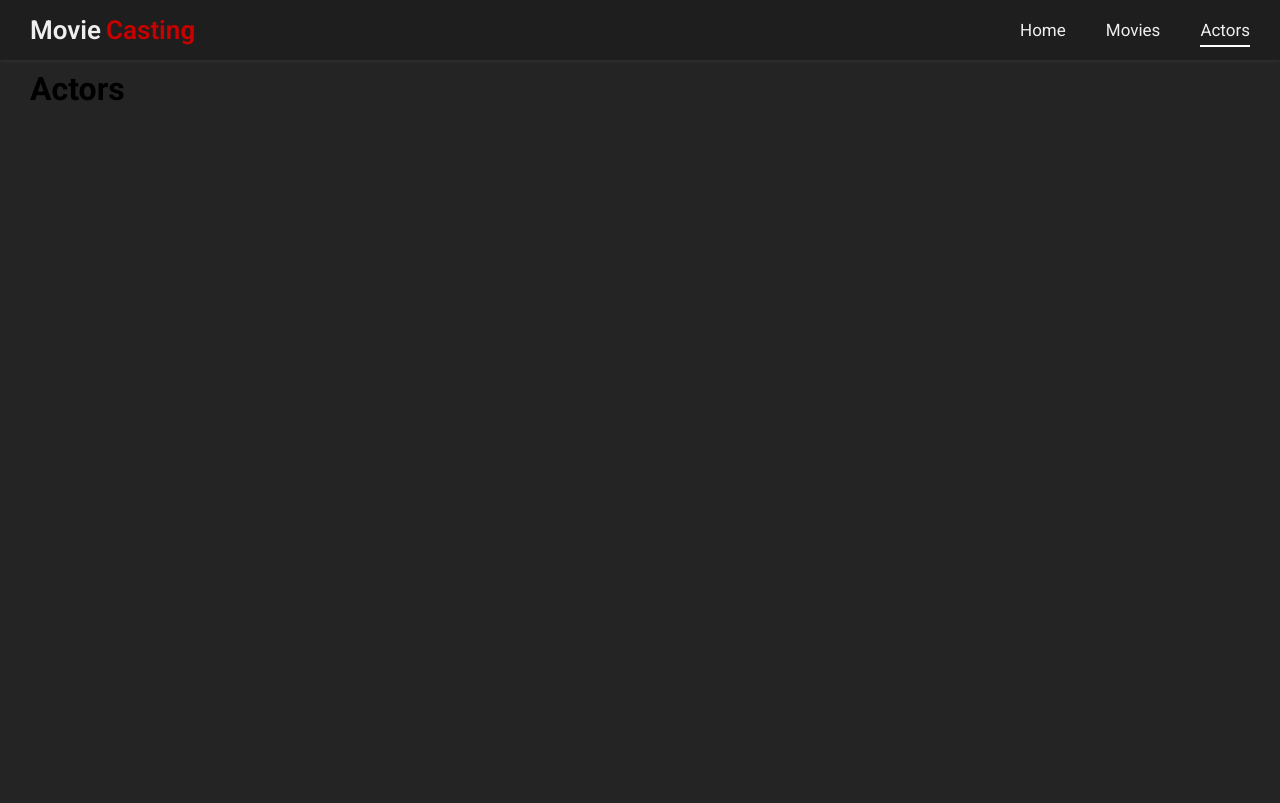
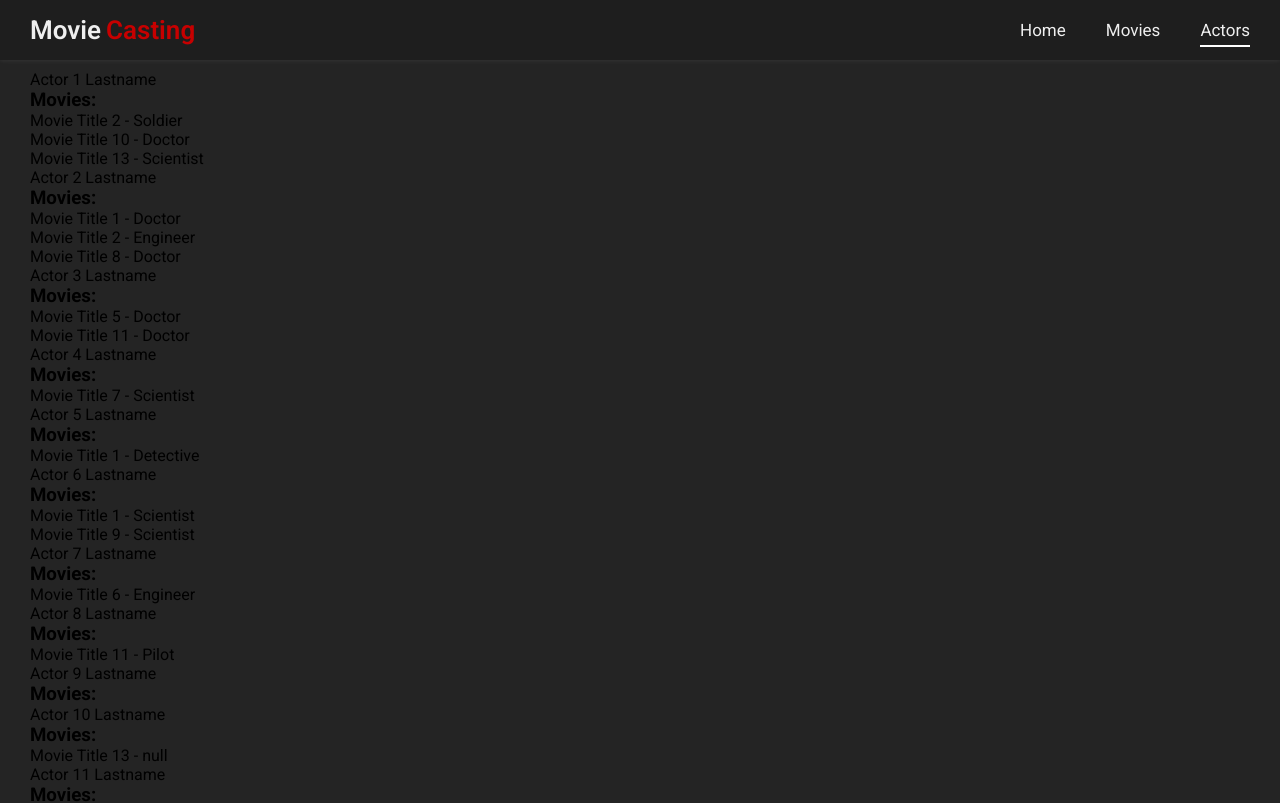
Before and after one commit to nikolai-dimitrov/Sirma-Movie-App, a React (Vite) app in the folder Sirma-Movie-App/: page /actors in a window 1280 px wide. Shown: the top 803 px of the page. Built offline with nearby package versions, Linux system fonts and the light colour scheme.

Commit message:
feat: implement actors page functionality

```diff
--- a/Sirma-Movie-App/src/components/Actors/Actors.jsx
+++ b/Sirma-Movie-App/src/components/Actors/Actors.jsx
@@ -1,5 +1,21 @@
+import { useState, useEffect, useContext } from 'react'
+import { MovieContext } from '../../contexts/MovieContext';
 export const Actors = () => {
+    const { data, dataById, actorsMappedWithRoles } = useContext(MovieContext);
+
     return (
-        <h1>Actors</h1>
+        <ul>
+            {data.actors.map(currentActor => (
+                <li key={currentActor.ID}>
+                    {currentActor.FullName}
+                    <h3>Movies:</h3>
+                    {actorsMappedWithRoles[currentActor.ID]?.map((currentElement => (
+                        <p key={`${currentActor.ID} - ${currentElement.MovieID}`}>
+                            {dataById.moviesObj[currentElement.MovieID].Title} - {currentElement.RoleName}
+                        </p>
+                    )))}
+                </li>
+            ))}
+        </ul>
     )
 }
```
